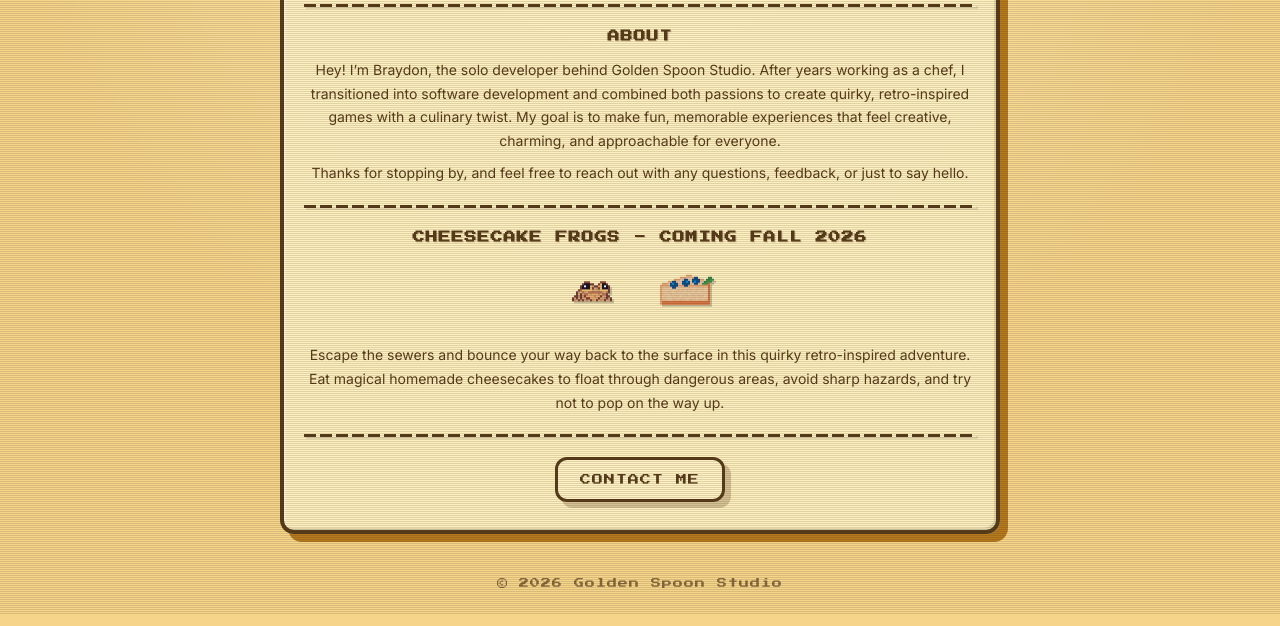
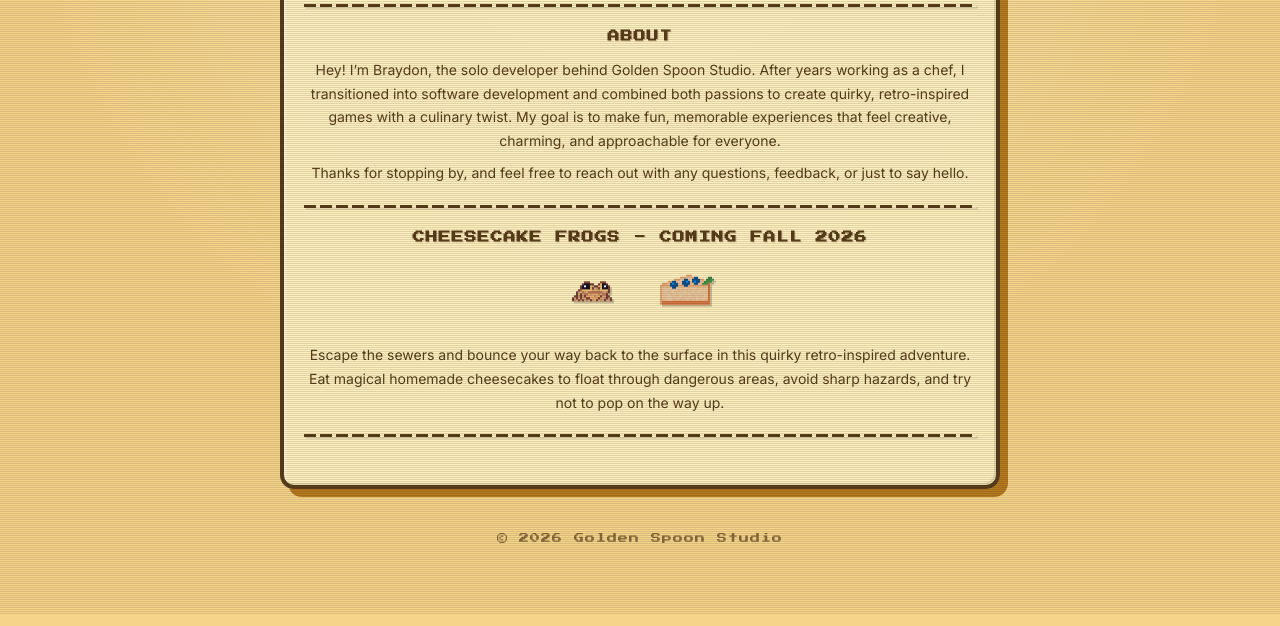
Before and after one commit to Golden-Spoon-Studio/golden-spoon-studio, a plain HTML site: page index.html in a window 1280 px wide. Shown: the part 186-812 px from the top of the page. Drawn offline with Linux system fonts and the light colour scheme.

Commit message:
removed contact me for now

```diff
--- a/index.html
+++ b/index.html
@@ -78,11 +78,6 @@
           </p>
         </section>
         <div class="divider"></div>
-        <div class="contact-row">
-          <a class="contact-button" href="mailto:info@goldenspoon.studio"
-            >Contact Me</a
-          >
-        </div>
       </div>
 
       <footer>© 2026 Golden Spoon Studio</footer>
```
